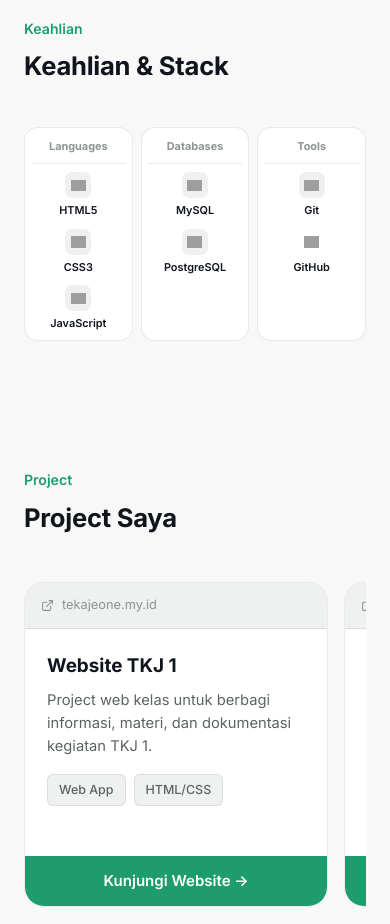
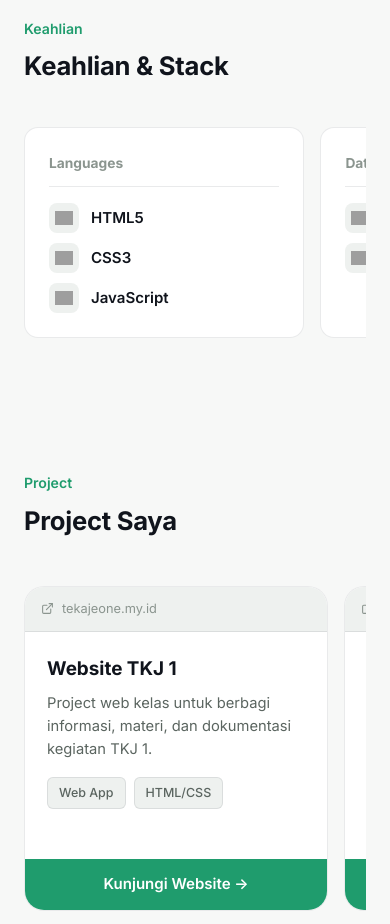
Before and after one commit to azriel-ae/portfolio-azriel, a plain HTML site: page public/index.html in a window 390 px wide. Shown: the part 1400-2324 px from the top of the page. Drawn offline with Linux system fonts and the light colour scheme; grey boxes are pictures that could not be loaded.

Commit message:
Ubah tampilan skills jadi carousel geser di HP

```diff
--- a/public/style.css
+++ b/public/style.css
@@ -684,24 +684,24 @@ footer { border-top: 1px solid var(--border); padding: 28px 0; }
   .about-card { padding: var(--space-md); }
   .hero-photo-frame { width: 120px; height: 120px; }
 
-  .skills-grid { gap: 8px; }
-  .skill-category { padding: 10px 6px; }
-  .skill-category-title {
-    font-size: 0.68rem;
-    text-align: center;
-    padding-bottom: 8px;
-    margin-bottom: 8px;
+  .skills-grid {
+    display: flex;
+    grid-template-columns: none;
+    overflow-x: auto;
+    scroll-snap-type: x mandatory;
+    gap: var(--space-sm);
+    padding-bottom: 6px;
+    scrollbar-width: thin;
+    scrollbar-color: var(--border-strong) transparent;
+    -webkit-overflow-scrolling: touch;
   }
-  .skill-list { gap: 12px; }
-  .skill-item {
-    flex-direction: column;
-    gap: 6px;
-    font-size: 0.68rem;
-    text-align: center;
-    line-height: 1.15;
+  .skills-grid::-webkit-scrollbar { height: 6px; }
+  .skills-grid::-webkit-scrollbar-thumb { background: var(--border-strong); border-radius: 4px; }
+
+  .skill-category {
+    flex: 0 0 82%;
+    scroll-snap-align: start;
   }
-  .skill-icon-badge { width: 26px; height: 26px; border-radius: 7px; }
-  .skill-icon { width: 15px; height: 15px; }
 }
 
 /* ==================== REDUCED MOTION ==================== */
```
